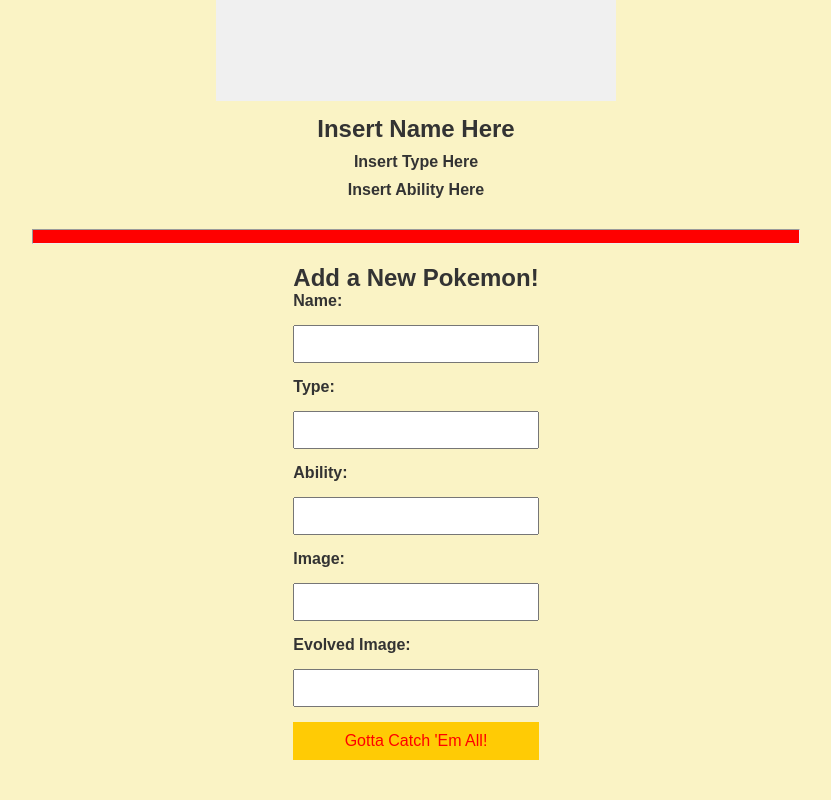
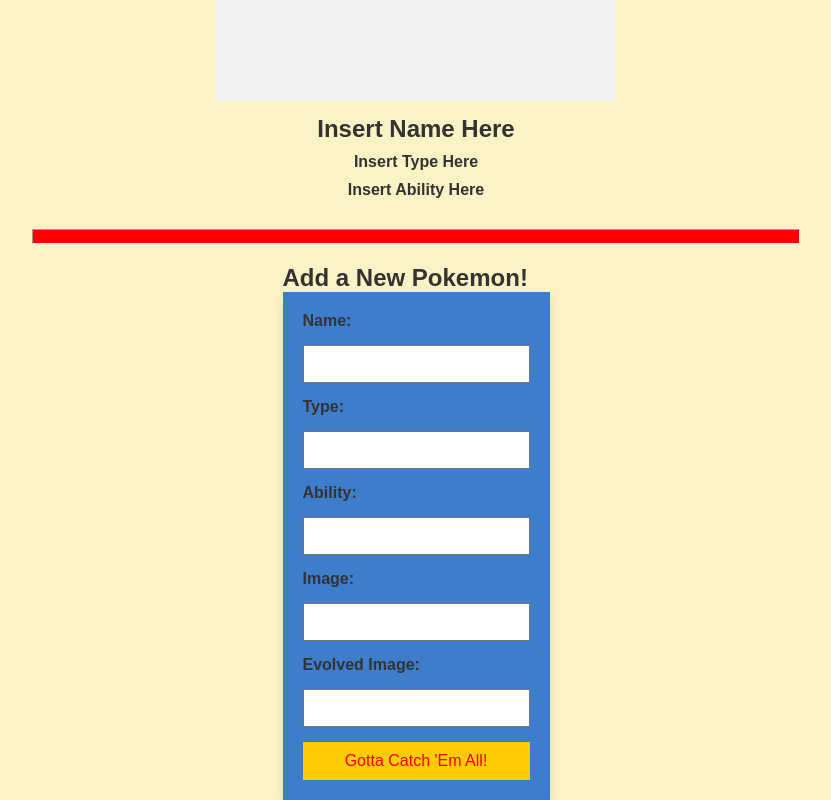
Before and after one commit to kelseyroche/phase-1-project-pokemon, a website: page index.html in a window 1280 px wide. Shown: the part 473-1273 px from the top of the page, without its empty margins (224-1055 px from the left). Before the commit the page ends 1233 px from the top, so only its background shows below. Drawn offline with Linux system fonts and the light colour scheme; no server answers.

Commit message:
added some colors

```diff
--- a/style.css
+++ b/style.css
@@ -42,16 +42,22 @@
 
 .pokemon-preview {
   max-height: 200px;
+  width: auto;
 }
+
 
 
   #pokemon-form {
     display: flex;
     flex-direction: column;
     gap: 15px;
-    max-width: 300px;
+    max-width: 350px;
+    padding: 20px;
     margin: 0 auto;
     align-items: stretch;
+    background-color: #3d7dca;
+
+    box-shadow: 0 4px 10px rgba(0, 0, 0, 0.1);
   }
 
 
```
